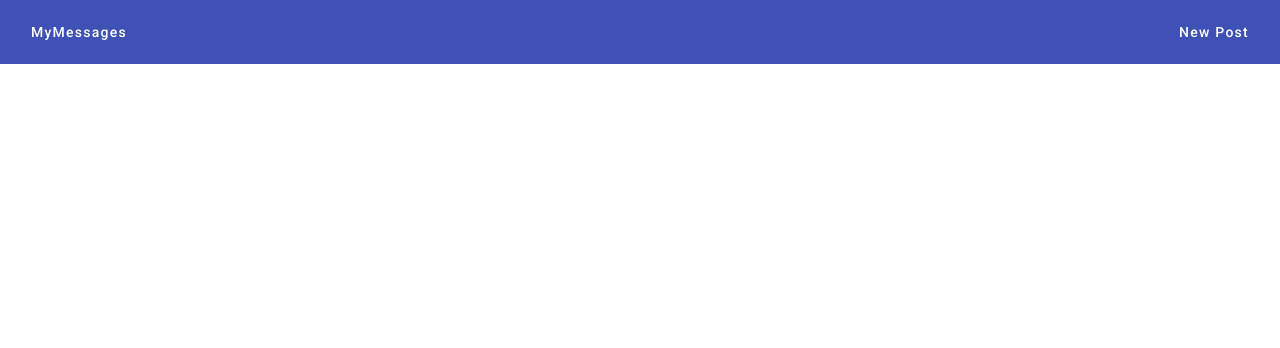
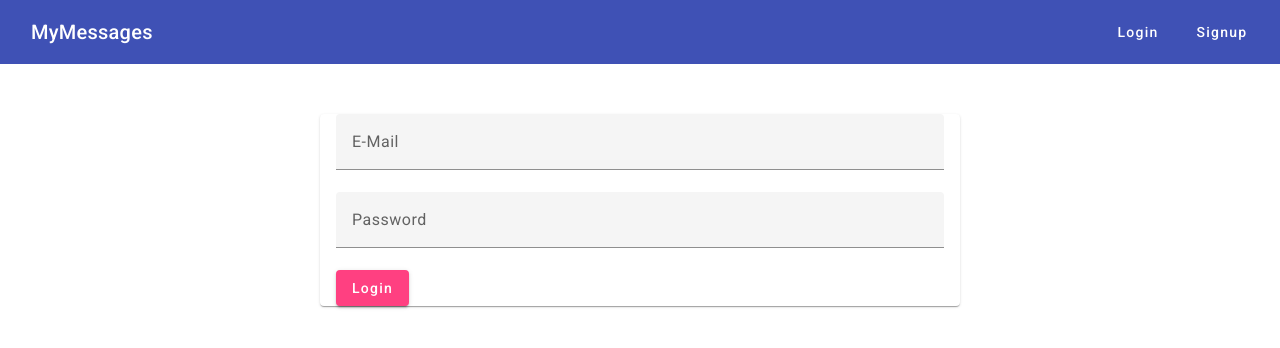
Before and after one commit to EduardoSampaio/MEAN-Project, an Angular app: page /login in a window 1280 px wide. Before the commit this address led to /. Shown: the top 348 px of the page. Built offline with nearby package versions, Linux system fonts and the light colour scheme.

Commit message:
feat: create login and signup components

```diff
--- a/src/app/app-routing.module.ts
+++ b/src/app/app-routing.module.ts
@@ -3,11 +3,15 @@
 
 import { PostListComponent } from "./posts/post-list/post-list.component";
 import { PostCreateComponent } from "./posts/post-create/post-create.component";
+import { LoginComponent } from './auth/login/login.component';
+import { SignupComponent } from './auth/signup/signup.component';
 
 const routes: Routes = [
   { path: '', component: PostListComponent },
   { path: 'create', component: PostCreateComponent },
   { path: 'edit/:postId', component: PostCreateComponent },
+  { path: 'login', component: LoginComponent },
+  { path: 'signup', component: SignupComponent },
 ];
 
 @NgModule({
--- /dev/null
+++ b/src/app/auth/login/login.component.css
@@ -0,0 +1,20 @@
+:host {
+  display: block;
+}
+
+mat-card {
+  margin-top: 50px;
+}
+
+mat-form-field {
+  width: 100%;
+}
+
+mat-spinner {
+  margin: auto;
+}
+
+.form-container {
+  width: 95%;
+  margin: auto;
+}
--- /dev/null
+++ b/src/app/auth/login/login.component.html
@@ -0,0 +1,16 @@
+<mat-card>
+  <div class="form-container">
+    <mat-spinner *ngIf="isLoading"></mat-spinner>
+    <form (submit)="onLogin(loginForm)" #loginForm="ngForm" *ngIf="!isLoading">
+      <mat-form-field>
+        <input matInput name="email" ngModel type="email" placeholder="E-Mail" #emailInput="ngModel" required email>
+        <mat-error *ngIf="emailInput.invalid">Please enter a valid email.</mat-error>
+      </mat-form-field>
+      <mat-form-field>
+        <input type="password" name="password" ngModel matInput placeholder="Password" #passwordInput="ngModel" required>
+        <mat-error *ngIf="passwordInput.invalid">Please enter a valid password.</mat-error>
+      </mat-form-field>
+      <button mat-raised-button color="accent" type="submit" *ngIf="!isLoading">Login</button>
+    </form>
+  </div>
+</mat-card>
--- /dev/null
+++ b/src/app/auth/login/login.component.ts
@@ -0,0 +1,23 @@
+import { ChangeDetectionStrategy, Component } from '@angular/core';
+import { NgForm } from '@angular/forms';
+
+@Component({
+  selector: 'app-login',
+  standalone: false,
+  templateUrl: './login.component.html',
+  styleUrl: './login.component.css',
+  changeDetection: ChangeDetectionStrategy.OnPush,
+})
+export class LoginComponent {
+  isLoading = false;
+
+  constructor() {}
+
+  onLogin(form: NgForm) {
+    if (form.invalid) {
+      return;
+    }
+    this.isLoading = true;
+    //this.authService.login(form.value.email, form.value.password);
+  }
+}
--- /dev/null
+++ b/src/app/auth/signup/signup.component.css
@@ -0,0 +1,7 @@
+mat-form-field {
+  width: 100%;
+}
+
+mat-spinner {
+  margin: auto;
+}
--- /dev/null
+++ b/src/app/auth/signup/signup.component.html
@@ -0,0 +1,14 @@
+<mat-card>
+  <mat-spinner *ngIf="isLoading"></mat-spinner>
+  <form (submit)="onSignup(signupForm)" #signupForm="ngForm" *ngIf="!isLoading">
+    <mat-form-field>
+      <input matInput name="email" ngModel type="email" placeholder="E-Mail" #emailInput="ngModel" required email>
+      <mat-error *ngIf="emailInput.invalid">Please enter a valid email.</mat-error>
+    </mat-form-field>
+    <mat-form-field>
+      <input type="password" name="password" ngModel matInput placeholder="Password" #passwordInput="ngModel" required>
+      <mat-error *ngIf="passwordInput.invalid">Please enter a valid password.</mat-error>
+    </mat-form-field>
+    <button mat-raised-button color="accent" type="submit" *ngIf="!isLoading">Signup</button>
+  </form>
+</mat-card>
--- /dev/null
+++ b/src/app/auth/signup/signup.component.ts
@@ -0,0 +1,22 @@
+import { Component } from "@angular/core";
+import { NgForm } from "@angular/forms";
+
+
+@Component({
+  templateUrl: "./signup.component.html",
+  standalone: false,
+  styleUrls: ["./signup.component.css"]
+})
+export class SignupComponent {
+  isLoading = false;
+
+  constructor(/*public authService: AuthService*/) {}
+
+  onSignup(form: NgForm) {
+    if (form.invalid) {
+      return;
+    }
+    this.isLoading = true;
+    //this.authService.createUser(form.value.email, form.value.password);
+  }
+}
--- a/src/app/header/header.component.html
+++ b/src/app/header/header.component.html
@@ -1,15 +1,20 @@
 <mat-toolbar color="primary">
   <span>
-    <a mat-button routerLink="/" routerLinkActive="mat-accent">
-      MyMessages
-    </a>
+    <a routerLink="/">MyMessages</a>
   </span>
   <span class="spacer"></span>
   <ul>
-    <li>
-      <a mat-button routerLink="/create" routerLinkActive="mat-accent">
-        New Post
-      </a>
+    <li *ngIf="userIsAuthenticated">
+      <a mat-button routerLink="/create" routerLinkActive="mat-accent">New Post</a>
+    </li>
+    <li *ngIf="!userIsAuthenticated">
+      <a mat-button routerLink="/login" routerLinkActive="mat-accent">Login</a>
+    </li>
+    <li *ngIf="!userIsAuthenticated">
+      <a mat-button routerLink="/signup" routerLinkActive="mat-accent">Signup</a>
+    </li>
+    <li *ngIf="userIsAuthenticated">
+      <button mat-button (click)="onLogout()">Logout</button>
     </li>
   </ul>
 </mat-toolbar>
--- a/src/app/header/header.component.ts
+++ b/src/app/header/header.component.ts
@@ -1,4 +1,5 @@
 import { ChangeDetectionStrategy, Component } from '@angular/core';
+import { Subscription } from 'rxjs';
 
 @Component({
   selector: 'app-header',
@@ -7,4 +8,26 @@
   styleUrl: './header.component.css',
   changeDetection: ChangeDetectionStrategy.OnPush,
 })
-export class HeaderComponent { }
+export class HeaderComponent {
+  userIsAuthenticated = false;
+  //private authListenerSubs: Subscription;
+
+  constructor(/*private authService: AuthService*/) {}
+
+  ngOnInit() {
+    // this.userIsAuthenticated = this.authService.getIsAuth();
+    // this.authListenerSubs = this.authService
+    //   .getAuthStatusListener()
+    //   .subscribe(isAuthenticated => {
+    //     this.userIsAuthenticated = isAuthenticated;
+    //   });
+  }
+
+  onLogout() {
+    //this.authService.logout();
+  }
+
+  ngOnDestroy() {
+    //this.authListenerSubs.unsubscribe();
+  }
+}
```
Also changed, not shown: src/app/app.module.ts (+6 -1 lines).
